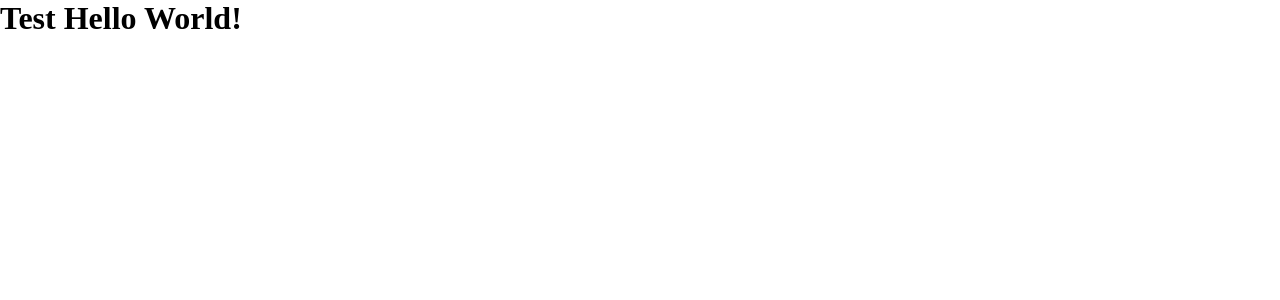
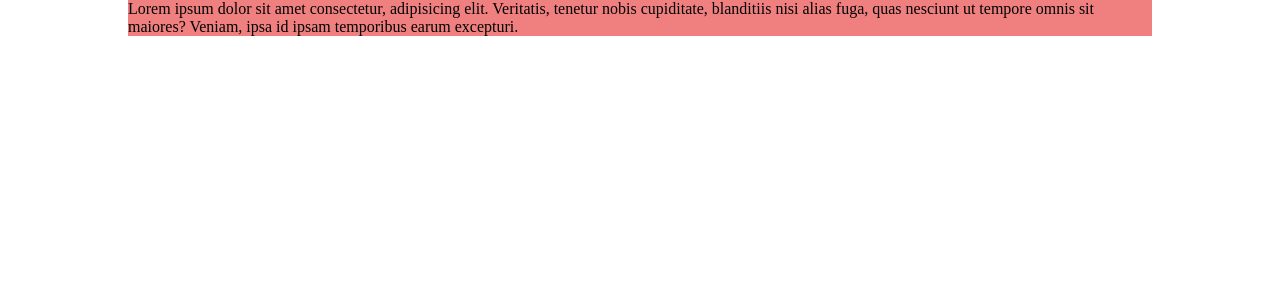
Before and after one commit to andrea-bertaglia/vite-comics, a Vue app: page / in a window 1280 px wide. Shown: the top 300 px of the page. Built offline with nearby package versions, Linux system fonts and the light colour scheme.

Commit message:
feat: first set-up AppHeader.vue

```diff
--- a/src/App.vue
+++ b/src/App.vue
@@ -1,16 +1,16 @@
 <script>
+import AppHeader from './components/AppHeader.vue';
+
 export default {
-  data() {
-    return {
-
-    }
+      components: {
+         AppHeader
   }
 }
 </script>
 
 <template>
-  <h1>Test Hello World!</h1>
+  <AppHeader />
 </template>
 
-<style>
+<style lang="scss">
 </style>
--- a/src/components/AppHeader.vue
+++ b/src/components/AppHeader.vue
@@ -9,8 +9,25 @@ export default {
 </script>
 
 <template>
-
+    <header>
+        <div class="container">
+            <p>Lorem ipsum dolor sit amet consectetur, adipisicing elit. Veritatis, tenetur nobis cupiditate, blanditiis nisi alias fuga, quas nesciunt ut tempore omnis sit maiores? Veniam, ipsa id ipsam temporibus earum excepturi.</p>
+        </div>
+    </header>
 </template>
 
-<style lang="scss" scoped>
+<style scoped lang="scss">
+
+@use "../style/partials/mixins" as *;
+
+header {
+    @include flex(row, center, center);
+
+    .container {
+        @include flex(row, center, center);
+        max-width: 80%;
+        background-color: lightcoral;
+}
+}
+
 </style>
--- /dev/null
+++ b/src/style/partials/_mixins.scss
@@ -0,0 +1,6 @@
+@mixin flex($flex-direction, $justify-content, $align-items) {
+    display: flex;
+    flex-direction: $flex-direction;
+    justify-content: $justify-content;
+    align-items: $align-items;
+}
```
Also changed, not shown: src/style/general.scss (+5 -3 lines), src/style/partials/_mixin.scss (deleted).
